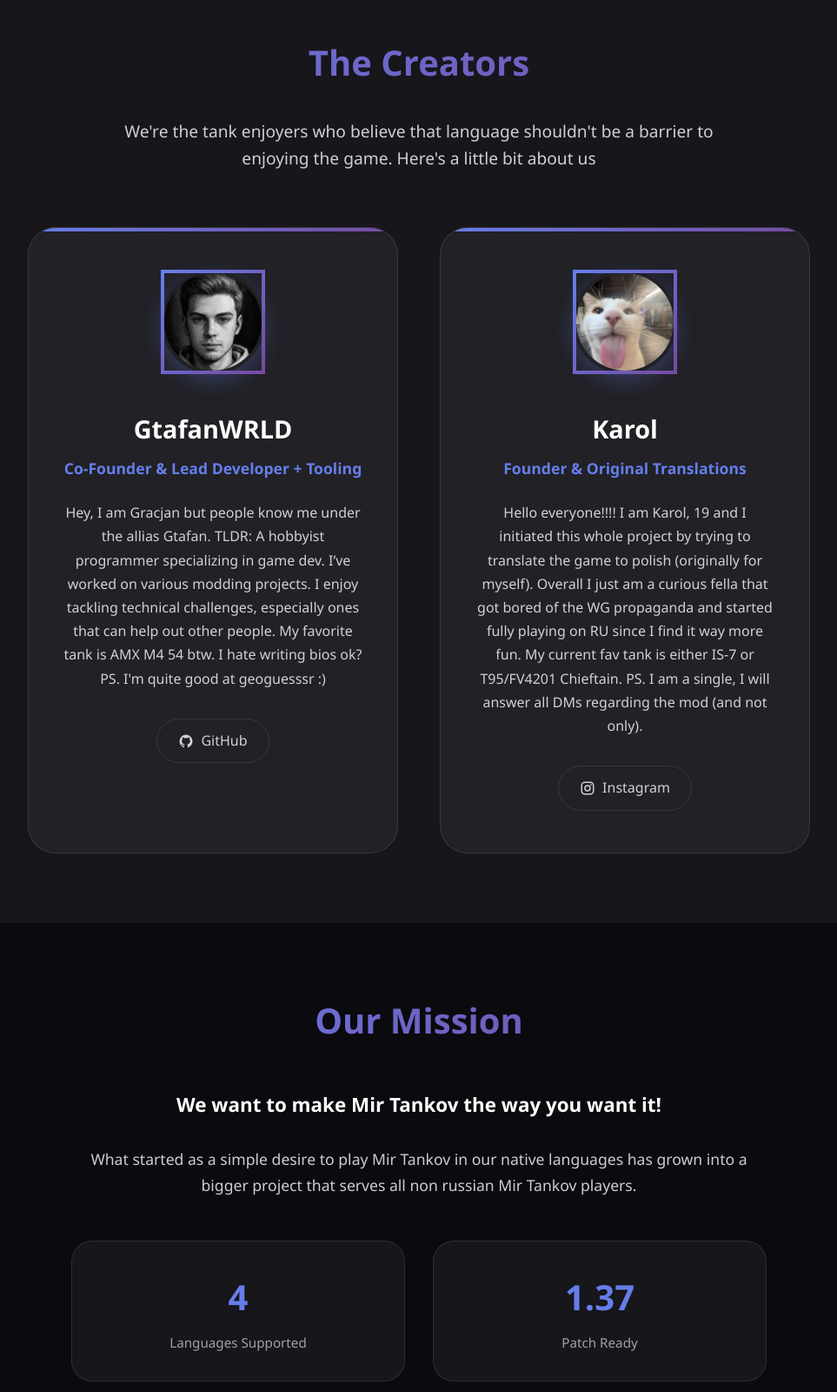
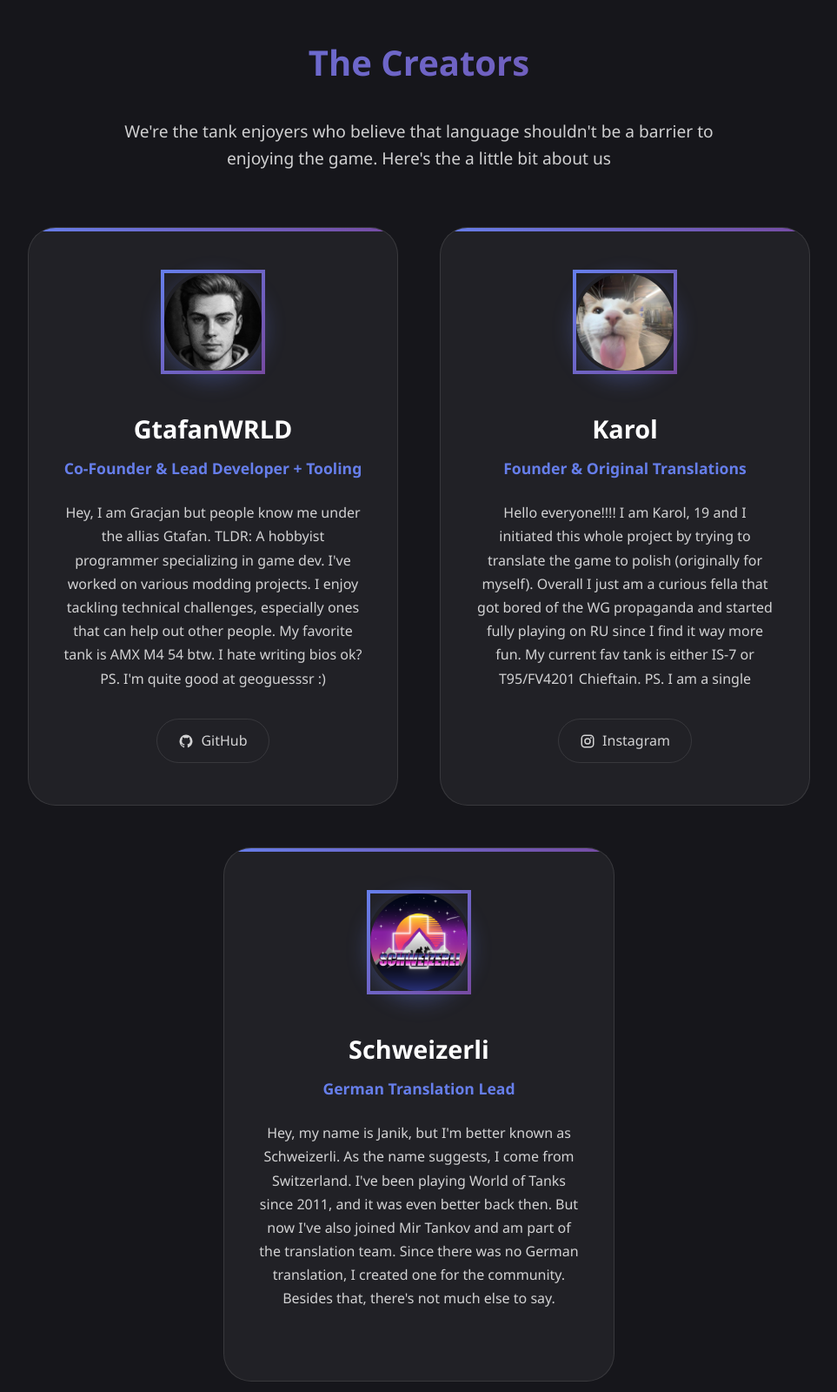
Before and after one commit to GtafanWRLD/langpage, a plain HTML site: page about.html in a window 1280 px wide. Shown: the part 520-2120 px from the top of the page at 87% size, without its empty margins (158-1121 px from the left). Drawn offline with Linux system fonts and the light colour scheme.

Commit message:
added ch friendo

```diff
--- a/about.html
+++ b/about.html
@@ -71,14 +71,14 @@
     <!-- Team Section -->
     <section class="team-section">
         <div class="container">
-            <h2>The Creators</h2>
-            <p class="section-intro">
+            <h2 class="scroll-fade-in">The Creators</h2>
+            <p class="section-intro scroll-fade-in scroll-delay-1">
                 We're the tank enjoyers who believe that language shouldn't be a barrier to enjoying the game.
-                Here's a little bit about us
+                Here's the a little bit about us
             </p>
 
             <div class="team-grid">
-                <div class="team-member">
+                <div class="team-member scroll-fade-in-left scroll-delay-2">
                     <div class="member-avatar">
                         <img src="assets/gtafan.png" alt="GtafanWRLD Profile Picture" class="avatar-image">
                     </div>
@@ -86,7 +86,7 @@
                         <h3>GtafanWRLD</h3>
                         <p class="member-role">Co-Founder & Lead Developer + Tooling</p>
                         <p class="member-description">
-                            Hey, I am Gracjan but people know me under the allias Gtafan. TLDR: A hobbyist programmer specializing in game dev. I’ve worked on various modding projects. I enjoy tackling technical challenges, especially ones that can help out other people.
+                            Hey, I am Gracjan but people know me under the allias Gtafan. TLDR: A hobbyist programmer specializing in game dev. I've worked on various modding projects. I enjoy tackling technical challenges, especially ones that can help out other people.
                             My favorite tank is AMX M4 54 btw. I hate writing bios ok? PS. I'm quite good at geoguesssr :)
                         </p>
                         <div class="member-links">
@@ -100,7 +100,7 @@
                     </div>
                 </div>
 
-                <div class="team-member">
+                <div class="team-member scroll-fade-in scroll-delay-3">
                     <div class="member-avatar">
                         <img src="assets/karo.png" alt="Karol Profile Picture" class="avatar-image">
                     </div>
@@ -108,10 +108,10 @@
                         <h3>Karol</h3>
                         <p class="member-role">Founder & Original Translations</p>
                         <p class="member-description">
-                          Hello everyone!!!! I am Karol, 19 and I initiated this whole project by trying to translate the game to polish (originally for myself).
-                          Overall I just am a curious fella that got bored of the WG propaganda and started fully playing on RU since I find it way more fun.
-                          My current fav tank is either IS-7 or T95/FV4201 Chieftain. PS. I am a single, I will answer all DMs regarding the mod (and not only).
-
+                            Hello everyone!!!! I am Karol, 19 and I initiated this whole project by trying to translate the game to polish (originally for myself).
+                            Overall I just am a curious fella that got bored of the WG propaganda and started fully playing on RU since I find it way more fun.
+                            My current fav tank is either IS-7 or T95/FV4201 Chieftain. PS. I am a single
+                        </p>
                         <div class="member-links">
                             <a href="https://www.instagram.com/kvro.s/" target="_blank" class="social-link">
                                 <svg viewBox="0 0 24 24" fill="currentColor">
@@ -122,6 +122,22 @@
                         </div>
                     </div>
                 </div>
+
+                <div class="team-member scroll-fade-in-right scroll-delay-4">
+                    <div class="member-avatar">
+                        <img src="assets/schweizerli.png" alt="Schweizerli Profile Picture" class="avatar-image">
+                    </div>
+                    <div class="member-info">
+                        <h3>Schweizerli</h3>
+                        <p class="member-role">German Translation Lead</p>
+                        <p class="member-description">
+                            Hey, my name is Janik, but I'm better known as Schweizerli. As the name suggests, I come from Switzerland.
+                            I've been playing World of Tanks since 2011, and it was even better back then. But now I've also joined Mir Tankov
+                            and am part of the translation team. Since there was no German translation, I created one for the community.
+                            Besides that, there's not much else to say.
+                        </p>
+                    </div>
+                </div>
             </div>
         </div>
     </section>
@@ -130,21 +146,21 @@
     <section class="mission-section">
         <div class="container">
             <div class="mission-content">
-                <h2>Our Mission</h2>
+                <h2 class="scroll-fade-in">Our Mission</h2>
                 <div class="mission-text">
-                    <p class="lead">
+                    <p class="lead scroll-fade-in scroll-delay-1">
                         We want to make Mir Tankov the way you want it!
                     </p>
-                    <p>
+                    <p class="scroll-fade-in scroll-delay-2">
                         What started as a simple desire to play Mir Tankov in our native languages has grown into
                         a bigger project that serves all non russian Mir Tankov players.
                     </p>
                     <div class="mission-stats">
-                        <div class="stat-item">
+                        <div class="stat-item scroll-scale-in scroll-delay-3">
                             <div class="stat-number">4</div>
                             <div class="stat-label">Languages Supported</div>
                         </div>
-                        <div class="stat-item">
+                        <div class="stat-item scroll-scale-in scroll-delay-4">
                             <div class="stat-number">1.37</div>
                             <div class="stat-label">Patch Ready</div>
                         </div>
@@ -189,5 +205,4 @@
     <!-- Scripts -->
     <script src="script.js"></script>
 </body>
-
 </html>
--- a/styles.css
+++ b/styles.css
@@ -636,9 +636,15 @@
 
 .team-grid {
     display: grid;
-    grid-template-columns: repeat(auto-fit, minmax(400px, 1fr));
+    grid-template-columns: repeat(2, minmax(400px, 1fr));
     gap: 3rem;
     max-width: 900px;
+    margin: 0 auto;
+}
+
+.team-grid .team-member:nth-child(3) {
+    grid-column: 1 / -1;
+    max-width: 450px;
     margin: 0 auto;
 }
 
```
Also changed, not shown: assets/schweizerli.png (added), 1 other file.
